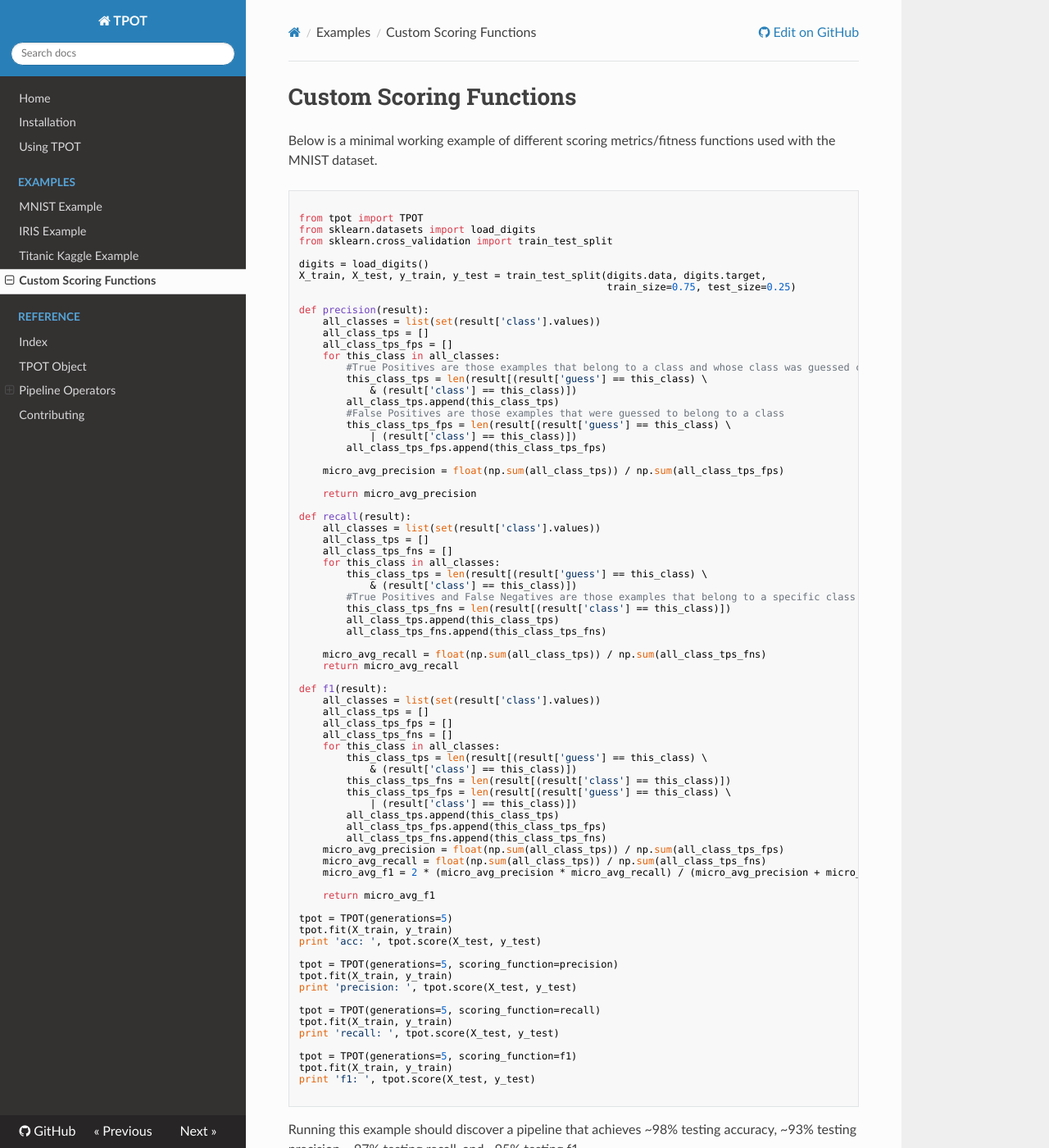
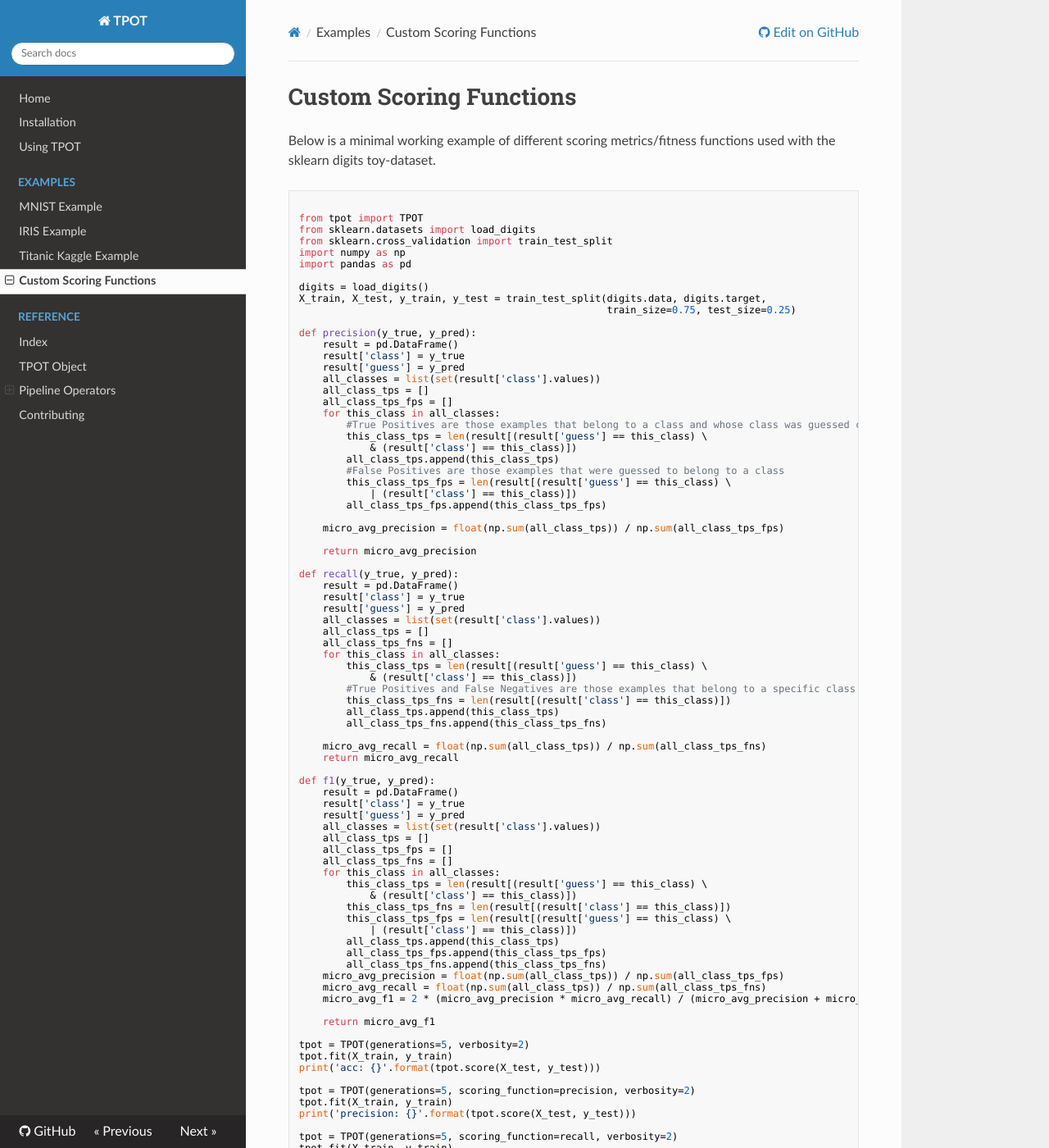
Before and after one commit to EpistasisLab/tpot, an MkDocs documentation site: the page built from docs/sources/examples/Custom_Scoring_Functions.md, in a window 1280 px wide and 1400 px high. Shown: the whole window at 82% size. Built offline with MkDocs 1.6.1, drawn with Linux system fonts in a browser that asks for light colours; nearby versions of some CDN libraries; old or Windows-style settings are respelled for this version of MkDocs; some of the changed text lies outside the part shown.

Commit message:
Updated documentation regarding scoring functions, updated custom_scoring_function example

````diff
--- a/docs/sources/examples/Custom_Scoring_Functions.md
+++ b/docs/sources/examples/Custom_Scoring_Functions.md
@@ -1,18 +1,23 @@
 # Custom Scoring Functions
 
-Below is a minimal working example of different scoring metrics/fitness functions used with the MNIST dataset.
+Below is a minimal working example of different scoring metrics/fitness functions used with the sklearn digits toy-dataset.
 
 ```python
 
 from tpot import TPOT
 from sklearn.datasets import load_digits
 from sklearn.cross_validation import train_test_split
+import numpy as np
+import pandas as pd
 
 digits = load_digits()
 X_train, X_test, y_train, y_test = train_test_split(digits.data, digits.target,
                                                     train_size=0.75, test_size=0.25)
 
-def precision(result):
+def precision(y_true, y_pred):
+    result = pd.DataFrame()
+    result['class'] = y_true
+    result['guess'] = y_pred
     all_classes = list(set(result['class'].values))
     all_class_tps = []
     all_class_tps_fps = []
@@ -30,7 +35,10 @@ def precision(result):
 
     return micro_avg_precision
 
-def recall(result):
+def recall(y_true, y_pred):
+    result = pd.DataFrame()
+    result['class'] = y_true
+    result['guess'] = y_pred
     all_classes = list(set(result['class'].values))
     all_class_tps = []
     all_class_tps_fns = []
@@ -45,7 +53,10 @@ def recall(result):
     micro_avg_recall = float(np.sum(all_class_tps)) / np.sum(all_class_tps_fns)
     return micro_avg_recall
 
-def f1(result):
+def f1(y_true, y_pred):
+    result = pd.DataFrame()
+    result['class'] = y_true
+    result['guess'] = y_pred
     all_classes = list(set(result['class'].values))
     all_class_tps = []
     all_class_tps_fps = []
@@ -65,22 +76,20 @@ def f1(result):
 
     return micro_avg_f1
 
-tpot = TPOT(generations=5)
+tpot = TPOT(generations=5, verbosity=2)
 tpot.fit(X_train, y_train)
-print 'acc: ', tpot.score(X_test, y_test)
+print('acc: {}'.format(tpot.score(X_test, y_test)))
 
-tpot = TPOT(generations=5, scoring_function=precision)
+tpot = TPOT(generations=5, scoring_function=precision, verbosity=2)
 tpot.fit(X_train, y_train)
-print 'precision: ', tpot.score(X_test, y_test)
+print('precision: {}'.format(tpot.score(X_test, y_test)))
 
-tpot = TPOT(generations=5, scoring_function=recall)
+tpot = TPOT(generations=5, scoring_function=recall, verbosity=2)
 tpot.fit(X_train, y_train)
-print 'recall: ', tpot.score(X_test, y_test)
+print('recall: {}'.format(tpot.score(X_test, y_test)))
 
-tpot = TPOT(generations=5, scoring_function=f1)
+tpot = TPOT(generations=5, scoring_function=f1, verbosity=2)
 tpot.fit(X_train, y_train)
-print 'f1: ', tpot.score(X_test, y_test)
+print('f1: {}'.format(tpot.score(X_test, y_test)))
 
 ```
-
-Running this example should discover a pipeline that achieves ~98% testing accuracy, ~93% testing precision, ~97% testing recall, and ~95% testing f1.
````
Also changed, not shown: docs/sources/using.md (+35 -1 lines).
